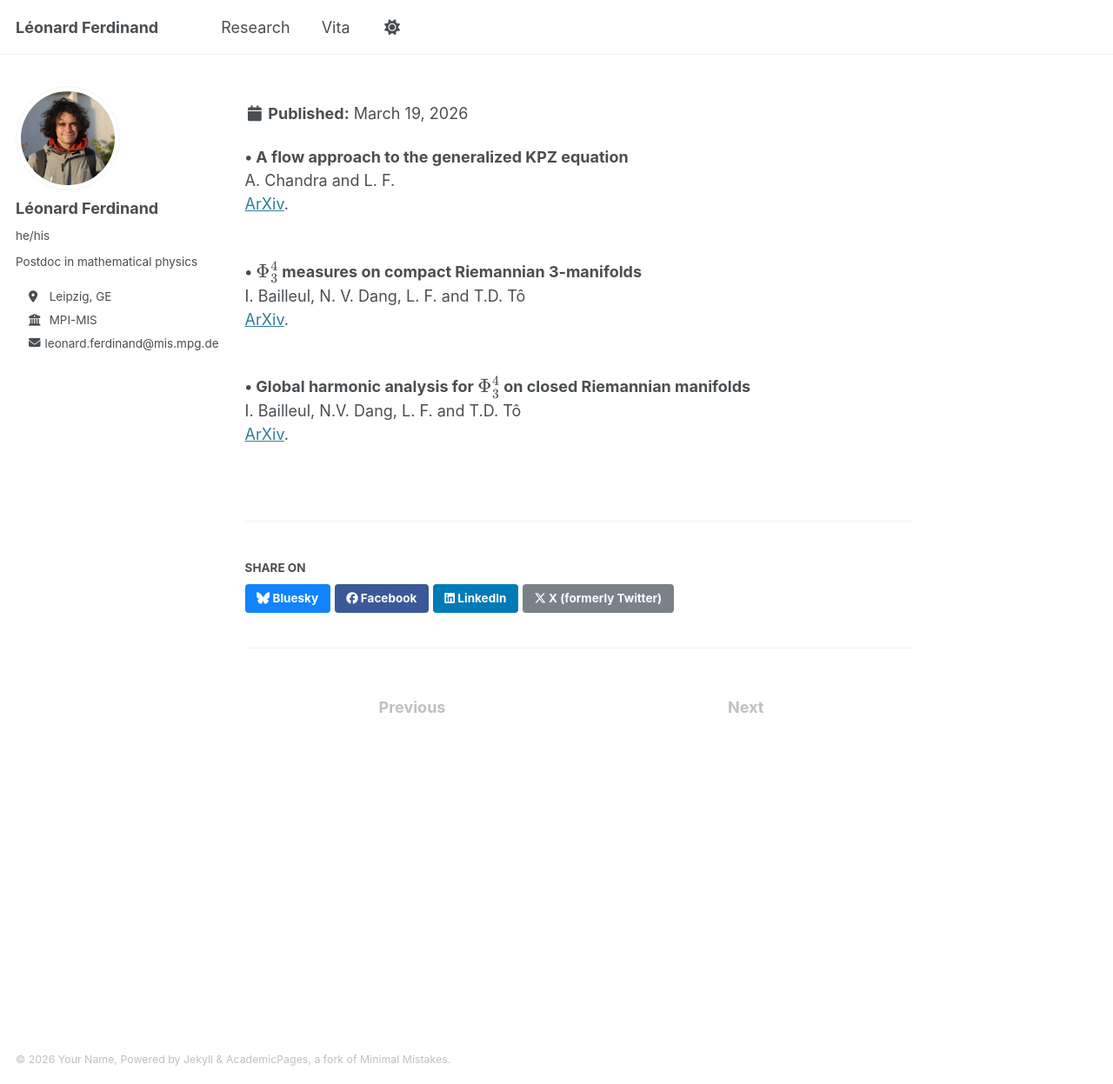
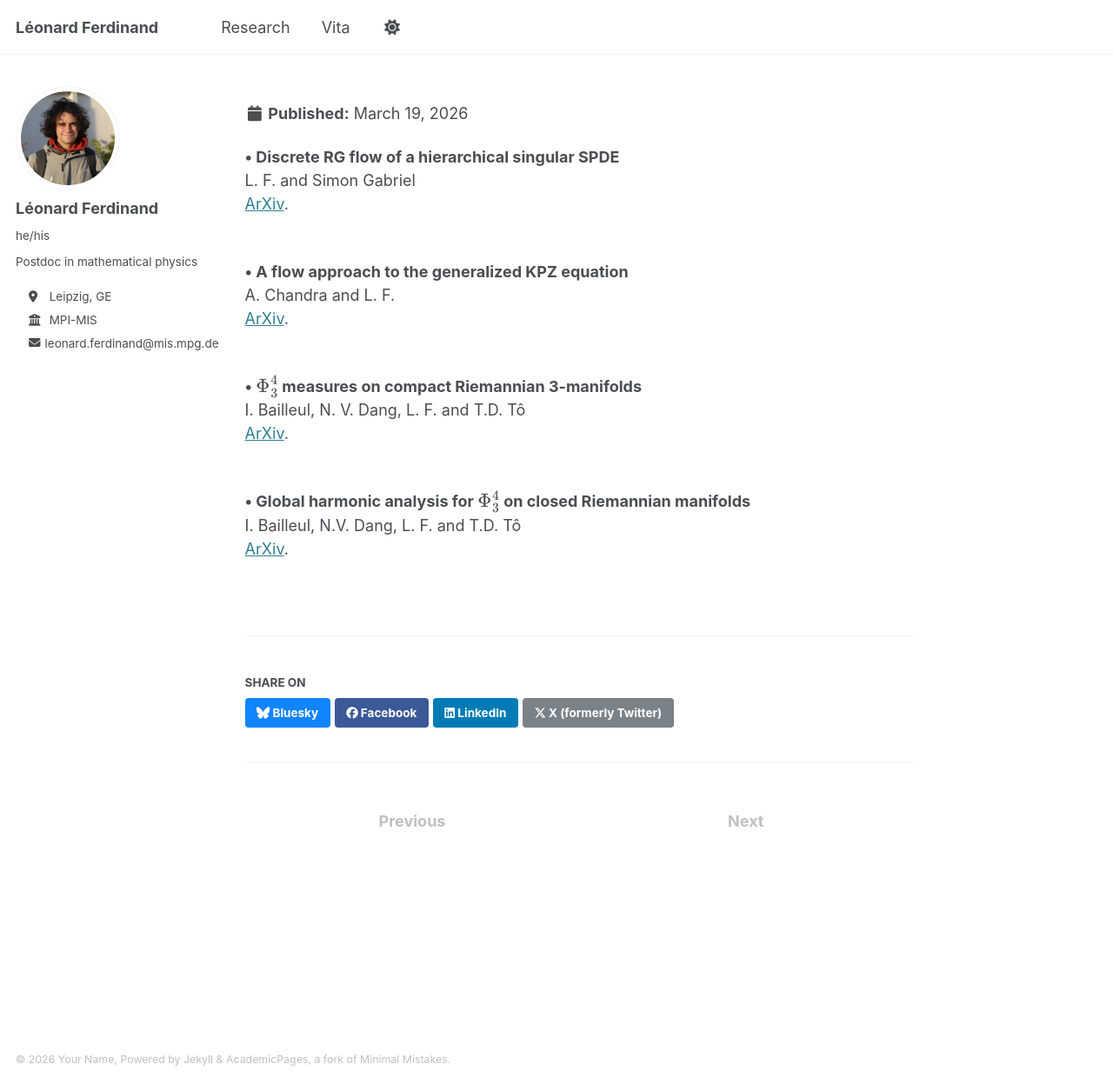
Before and after one commit to leonardferdinand/leonardferdinand.github.io, a Jekyll site: the page built from _publications/0AllPreprints.md, in a window 1280 px wide and 1247 px high. Shown: the whole window at 87% size. Built offline with Jekyll 4.4.1, drawn with Linux system fonts in a browser that asks for light colours.

Commit message:
Update preprints in 0AllPreprints.md

```diff
--- a/_publications/0AllPreprints.md
+++ b/_publications/0AllPreprints.md
@@ -4,7 +4,8 @@ collection: publications
 category: preprints
 order: 1
 ---
-
+<b> &#8226; Discrete RG flow of a hierarchical singular SPDE</b> <br> L. F. and Simon Gabriel<br> <a href='https://arxiv.org/abs/2603.17177' target='_blank'>ArXiv</a>.
+<p style="margin-bottom: 0.01em;"><br></p>
 <b> &#8226; A flow approach to the generalized KPZ equation</b> <br> A. Chandra and L. F.<br> <a href='https://arxiv.org/abs/2402.03101' target='_blank'>ArXiv</a>.
 <p style="margin-bottom: 0.01em;"><br></p>
 <b> &#8226; $\Phi^4_3$ measures on compact Riemannian 3-manifolds</b> <br>I. Bailleul, N. V. Dang, L. F. and T.D. Tô<br> <a href='https://arxiv.org/abs/2304.10185' target='_blank'>ArXiv</a>.
```
